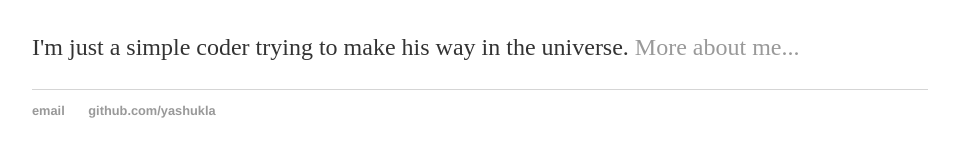
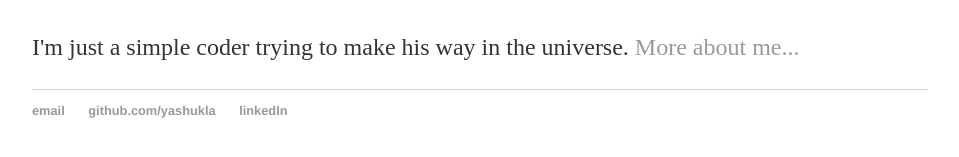
Before and after one commit to yashukla/yashukla.github.io, a Jekyll site: the page built from index.html, in a window 1280 px wide. Shown: the part 166-323 px from the top of the page, without its empty margins (160-1119 px from the left). Built offline with Jekyll 4.4.1, drawn with Linux system fonts in a browser that asks for light colours.

Commit message:
Update default.html
Adding link to personal linkedIn

```diff
--- a/_layouts/default.html
+++ b/_layouts/default.html
@@ -23,6 +23,7 @@
 	    		<ul>
 	        		<li><a href="mailto:yashshukla@usask.ca">email</a></li>
 	        		<li><a href="https://github.com/yashukla">github.com/yashukla</a></li>
+				<li><a href="https://www.linkedin.com/in/yash-shukla-8a5781157/">linkedIn</a></li>
 				</ul>
 			</footer>
 		</body>
```
